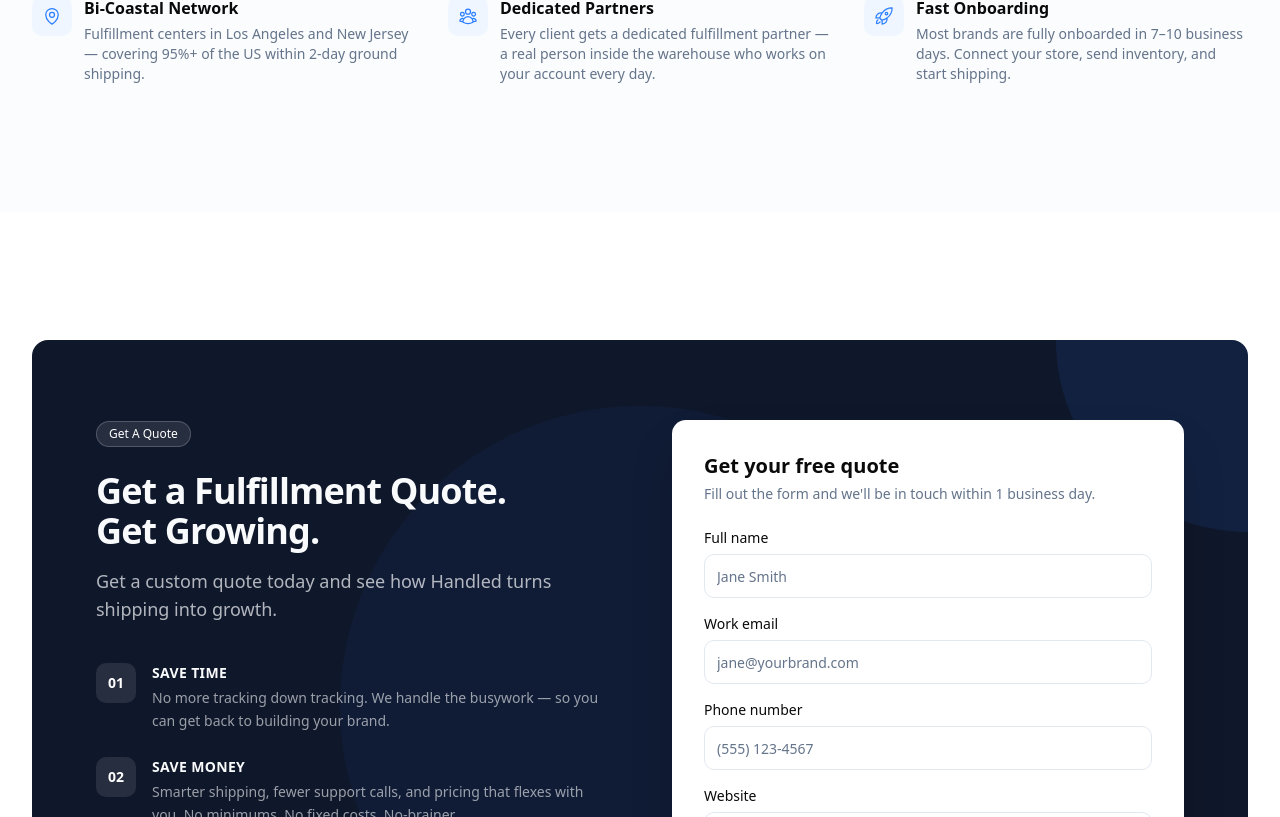
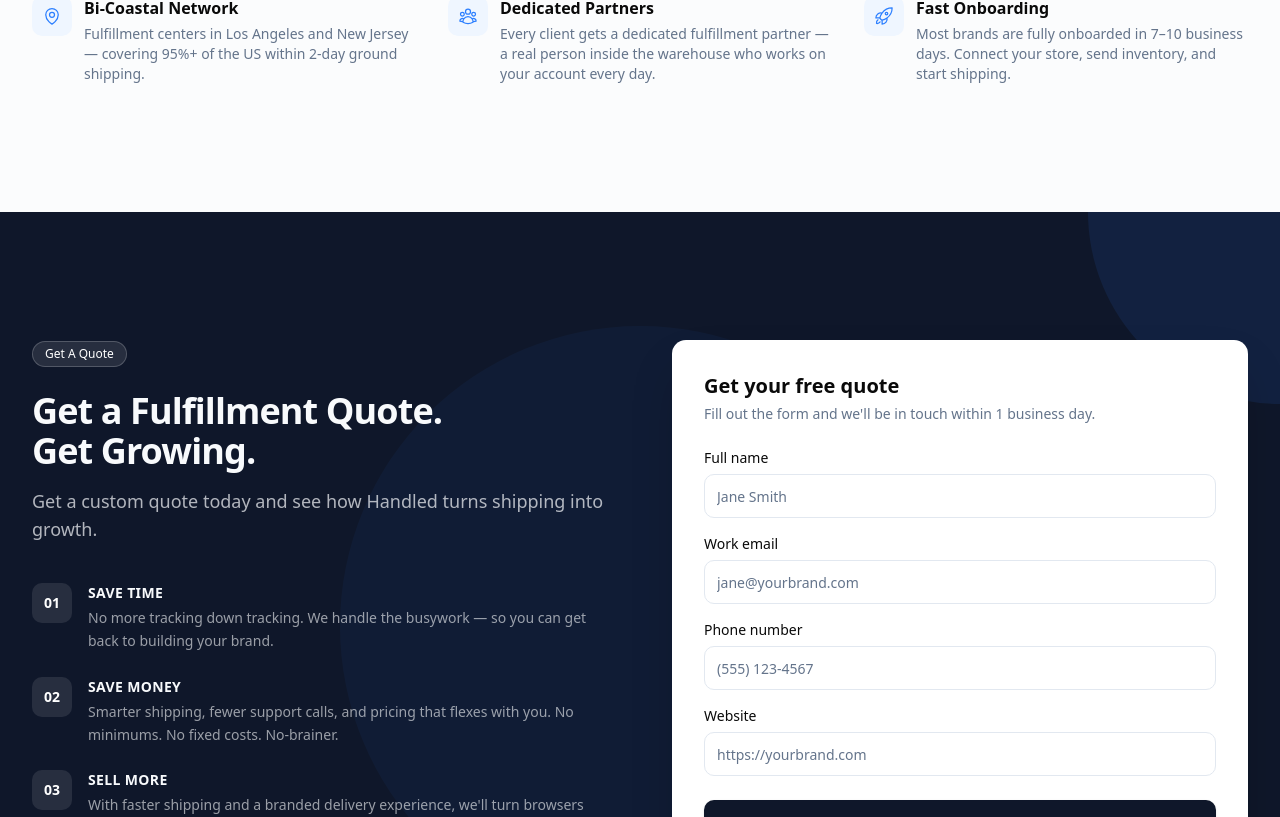
Before and after one commit to johnrclem-tech/Handled-Codex-Website, a Next.js app: page / in a window 1280 px wide. Shown: the part 9063-9880 px from the top of the page. Built offline with nearby package versions, Linux system fonts and the light colour scheme.

Commit message:
Make CTA section dark background span full screen width
https://claude.ai/code/session_01561deszKNye7TwJgfZtco2

```diff
--- a/src/components/sections/cta.tsx
+++ b/src/components/sections/cta.tsx
@@ -69,16 +69,14 @@ export function CTA({
   }
 
   return (
-    <section className="py-24 lg:py-32">
-      <div className="mx-auto max-w-7xl px-6 lg:px-8">
-        <div className="relative rounded-2xl bg-primary overflow-hidden">
-          {/* Decorative elements */}
-          <div className="absolute top-0 right-0 w-96 h-96 bg-blue-500/10 rounded-full -translate-y-1/2 translate-x-1/2" />
-          <div className="absolute bottom-0 left-0 w-64 h-64 bg-cyan-500/10 rounded-full translate-y-1/2 -translate-x-1/2" />
-          <div className="absolute top-1/2 left-1/2 -translate-x-1/2 -translate-y-1/2 w-[600px] h-[600px] bg-blue-500/5 rounded-full" />
+    <section className="relative bg-primary overflow-hidden">
+      {/* Decorative elements */}
+      <div className="absolute top-0 right-0 w-96 h-96 bg-blue-500/10 rounded-full -translate-y-1/2 translate-x-1/2" />
+      <div className="absolute bottom-0 left-0 w-64 h-64 bg-cyan-500/10 rounded-full translate-y-1/2 -translate-x-1/2" />
+      <div className="absolute top-1/2 left-1/2 -translate-x-1/2 -translate-y-1/2 w-[600px] h-[600px] bg-blue-500/5 rounded-full" />
 
-          <div className="relative px-8 py-16 lg:px-16 lg:py-20">
-            <div className="grid lg:grid-cols-2 gap-12 lg:gap-16 items-start">
+      <div className="relative mx-auto max-w-7xl px-6 lg:px-8 py-24 lg:py-32">
+        <div className="grid lg:grid-cols-2 gap-12 lg:gap-16 items-start">
               {/* Left side — content + benefits */}
               <div>
                 <Badge
@@ -227,8 +225,6 @@ export function CTA({
                   </>
                 )}
               </div>
-            </div>
-          </div>
         </div>
       </div>
     </section>
```
